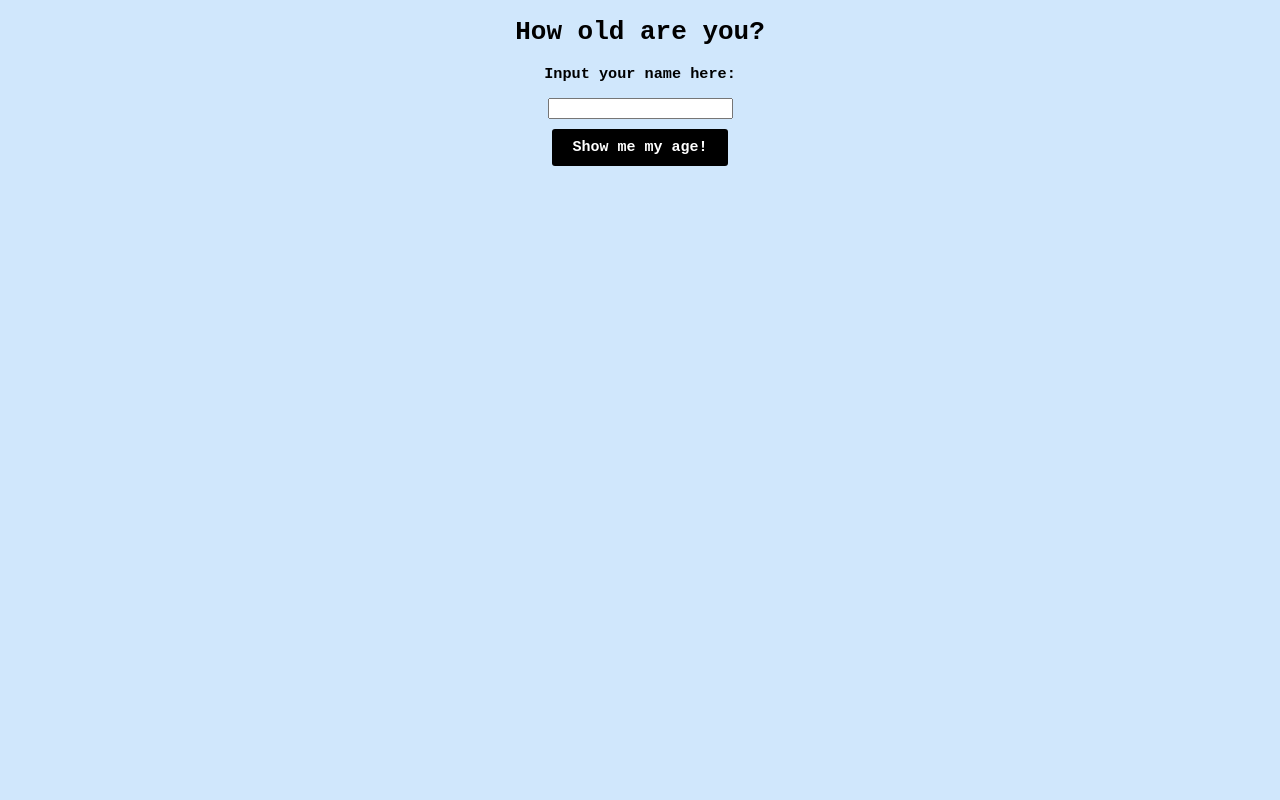
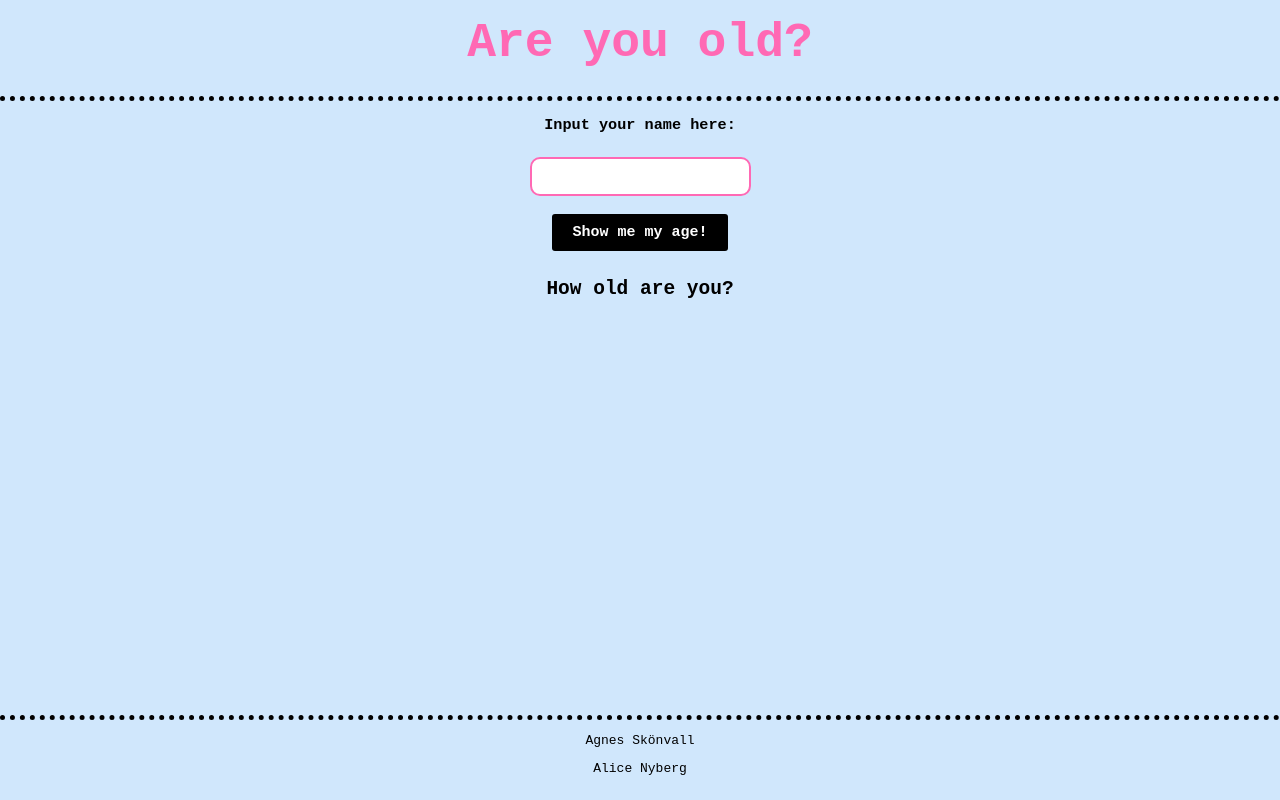
Before and after one commit to agnesskonvall/foodreact, a React (Create React App) app in the folder foodreact/: page / in a window 1280 px wide. Built offline with nearby package versions, Linux system fonts and the light colour scheme.

Commit message:
more styling

```diff
--- a/foodreact/src/App.css
+++ b/foodreact/src/App.css
@@ -6,6 +6,19 @@ body {
   background-color: rgb(208, 231, 252);
   margin: 0;
   font-family: monospace;
+}
+
+input[type="text"] {
+  padding: 10px 20px;
+  margin: 8px;
+  box-sizing: border-box;
+  border: 2px solid hotpink;
+  border-radius: 10px;
+}
+
+.card-div {
+  display: flex;
+  justify-content: center;
 }
 
 .App-logo {
--- a/foodreact/src/App.js
+++ b/foodreact/src/App.js
@@ -37,8 +37,8 @@ function App() {
 
   return (
     <div className="App">
-      {/* <Header></Header> */}
-      {change ? <h1>You're this old!</h1> : <h1>How old are you?</h1>}
+      <Header></Header>
+      {/* {change ? <h1>You're this old!</h1> : <h1>How old are you?</h1>} */}
       <h3>Input your name here: </h3>
       <form onSubmit={handleSubmit}>
         <input
@@ -48,11 +48,11 @@ function App() {
           value={name}
           onChange={(e) => setName(e.target.value)}
         ></input>
-
         <Button>Show me my age!</Button>
       </form>
+      {change ? <h2>You're this old!</h2> : <h2>How old are you?</h2>}
       {result.length > 0 && <Card yourName={addedName} age={age}></Card>}
-      {/* <Footer></Footer> */}
+      <Footer></Footer>
     </div>
   );
 }
--- a/foodreact/src/components/Card/index.js
+++ b/foodreact/src/components/Card/index.js
@@ -1,5 +1,6 @@
 import React from "react";
 import PropTypes from "prop-types";
+import { CardResult, CardStyled } from "./styles";
 
 function Card({ yourName, age }) {
   const renderRetired = () => {
@@ -10,12 +11,14 @@ function Card({ yourName, age }) {
     }
   };
   return (
-    <div>
-      <div>
-        <h2>{yourName}</h2>
-        <h3>{age}</h3>
-      </div>
-      {renderRetired()}
+    <div className="card-div">
+      <CardStyled>
+        <CardResult>
+          <h2>{yourName}</h2>
+          <h2>{age} years</h2>
+        </CardResult>
+        {renderRetired()}
+      </CardStyled>
     </div>
   );
 }
--- /dev/null
+++ b/foodreact/src/components/Card/styles.js
@@ -0,0 +1,27 @@
+import styled from "styled-components";
+
+export const CardStyled = styled.div`
+  width: 230px;
+  height: 290px;
+  background-color: hotpink;
+  color: white;
+  padding: 1rem;
+  display: flex;
+  flex-direction: column;
+  justify-content: center;
+  align-items: center;
+  border-radius: 10px;
+
+  &:hover {
+    transform: scale(1.05);
+  }
+`;
+
+export const CardResult = styled.div`
+  width: 200px;
+  height: 100px;
+  background-color: rgb(208, 231, 252);
+  color: black;
+
+  box-shadow: 2px 1px 1px 1px black;
+`;
--- a/foodreact/src/components/Footer/index.js
+++ b/foodreact/src/components/Footer/index.js
@@ -4,7 +4,8 @@ import { FooterStyled } from "./styles";
 const Footer = () => {
   return (
     <FooterStyled>
-      <p>Helloooo</p>
+      <p>Agnes Skönvall</p>
+      <p>Alice Nyberg</p>
     </FooterStyled>
   );
 };
--- a/foodreact/src/components/Header/styles.js
+++ b/foodreact/src/components/Header/styles.js
@@ -12,4 +12,8 @@ export const TitleStyled = styled.h1`
   margin-top: 1rem;
   font-size: 3rem;
   color: hotpink;
+
+  @media (max-width: 380px) {
+    font-size: 2.5rem;
+  }
 `;
```
